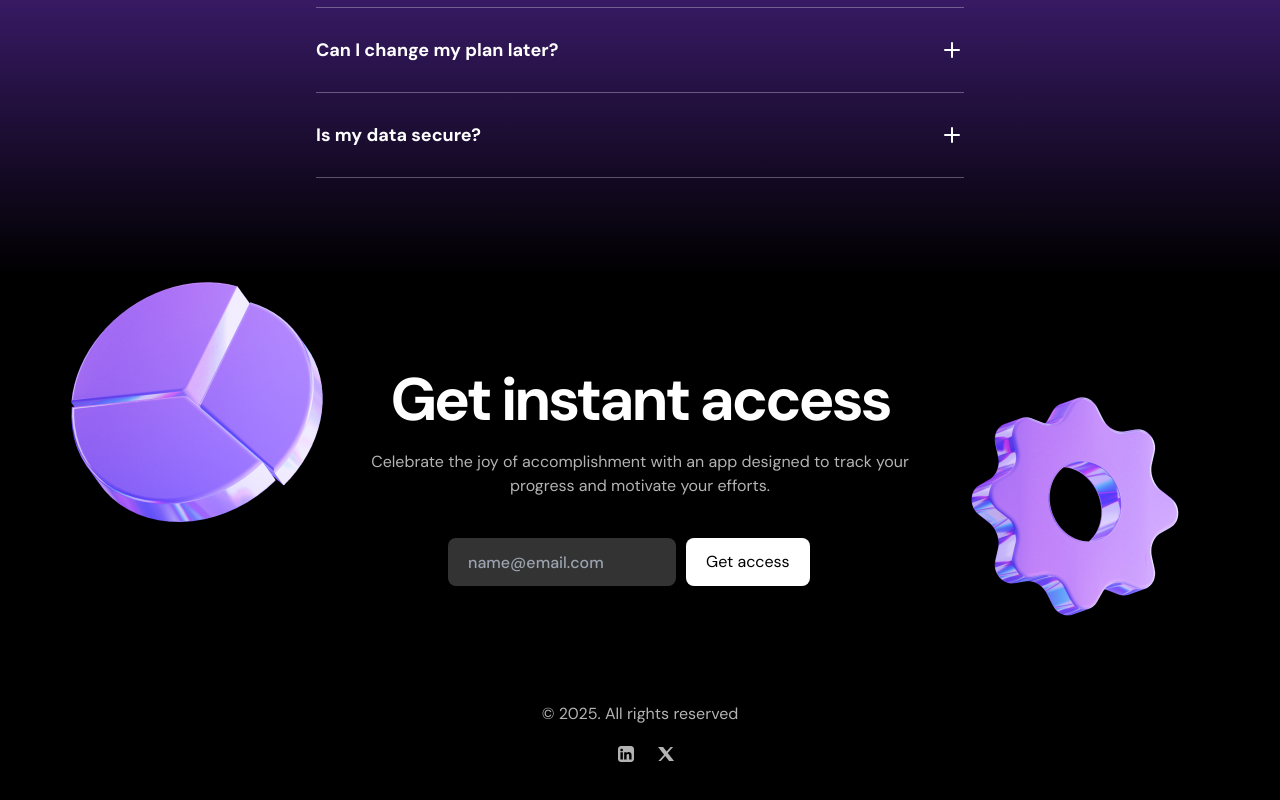
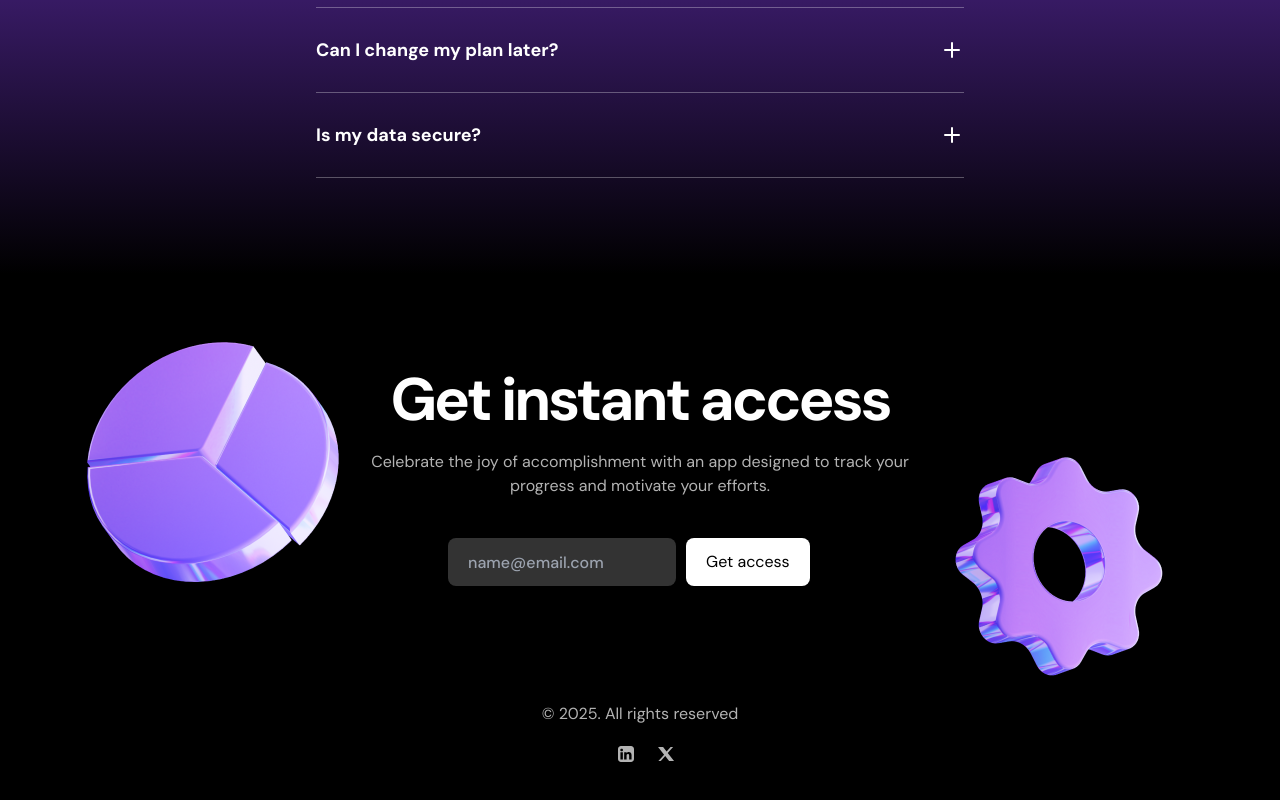
Before and after one commit to riyan047/Task-List, a Next.js app: page / in a window 1280 px wide. Shown: the part 3274-4074 px from the top of the page. Built offline with nearby package versions, Linux system fonts and the light colour scheme.

Commit message:
added callToAction animation

```diff
--- a/src/components/CallToAction.tsx
+++ b/src/components/CallToAction.tsx
@@ -1,24 +1,40 @@
+"use client";
 import helixImage from '../assets/images/helix2.png'
 import emojiStarImage from '../assets/images/emojistar.png'
 import Image from 'next/image';
+import { motion, useScroll, useTransform } from 'framer-motion';
+import { useRef } from 'react';
 
 export const CallToAction = () => {
+  const containerRef = useRef(null);
+
+  const { scrollYProgress } = useScroll({
+    target: containerRef,
+    offset: ["start end", "end end"]
+  })
+
+  const translateYHelix = useTransform(scrollYProgress, [0, 1], [-90, 60]);
+  const translateYEmoji = useTransform(scrollYProgress, [0, 1], [-20, 60]);
   return (
-    <div className="bg-black text-white py-[72px] sm:py-24 text-center overflow-hidden">
+    <div ref={containerRef} className="bg-black text-white py-[72px] sm:py-24 text-center overflow-hidden">
       <div className="container max-w-xl relative">
-        <Image src={emojiStarImage} className='absolute -top-[100px] right-[calc(100%+24px)]' alt='' />
-        <Image src={helixImage} className='absolute top-6 left-[calc(100%+36px)]' alt='' />
+        <motion.div style={{ translateY: translateYHelix }}>
+          <Image src={helixImage} className='absolute top-6 left-[calc(100%+36px)]' alt='' />
+        </motion.div>
+        <motion.div style={{ translateY: translateYEmoji }}>
+          <Image src={emojiStarImage} className='absolute -top-[100px] right-[calc(100%+24px)]' alt='' />
+        </motion.div>
         <h2 className="text-5xl font-bold tracking-tighter sm:text-6xl">Get instant access</h2>
         <p className="text-white/70 mt-5 ">Celebrate the joy of accomplishment with
           an app designed to track your progress
           and motivate your efforts.</p>
         <form className="mt-10 flex flex-col gap-2.5 sm:max-w-sm mx-auto sm:flex-row flex-1">
-            <input
+          <input
             type="email"
             placeholder="name@email.com"
-            className="h-12 bg-white/20 rounded-lg px-5 font-medium "/>
-            <button className="bg-white text-black h-12 px-5 rounded-lg ">Get access</button>
-          </form>
+            className="h-12 bg-white/20 rounded-lg px-5 font-medium " />
+          <button className="bg-white text-black h-12 px-5 rounded-lg ">Get access</button>
+        </form>
       </div>
     </div>
   )
```
